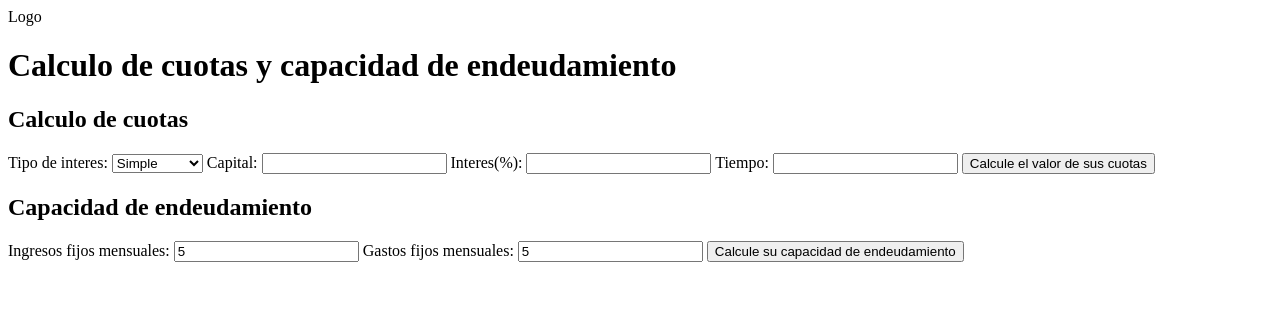
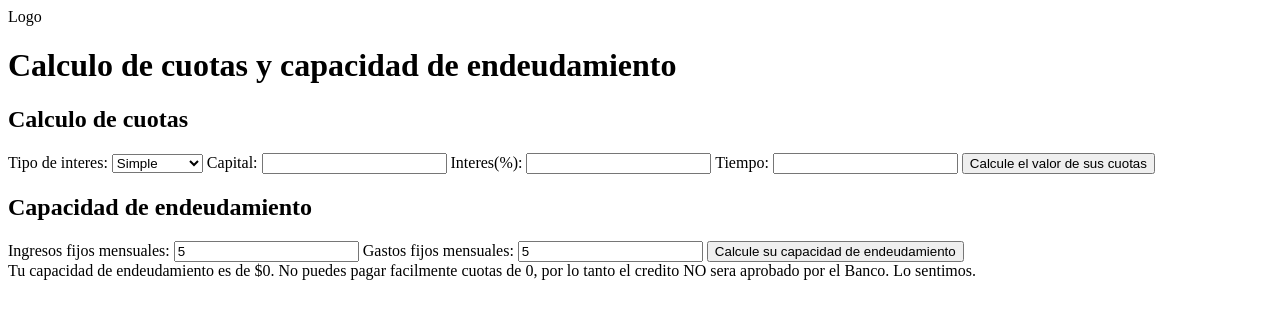
Before and after one commit to ec4m/calculo-de-intereses-y-capacidad-de-endeudamiento, a plain HTML site: page index.html in a window 1280 px wide. Both pictures are taken after typing "5", "5" into the empty fields and a click on the button "Calcule su capacidad de endeudamiento". Drawn offline with Linux system fonts and the light colour scheme.

Commit message:
Cuotas y CE totalmente funcionales, es hora de dar estilos

```diff
--- a/index.html
+++ b/index.html
@@ -71,9 +71,9 @@
                     <input type="number" id="InputGastos">
                 </label>
 
-                <button class="button" type="button">Calcule su capacidad de endeudamiento</button>
+                <button class="button" type="button" onclick="calcularCE()">Calcule su capacidad de endeudamiento</button>
 
-                <article></article>
+                <article id="OutputCE"></article>
             </form>
         </section>
     </main>
--- a/index.js
+++ b/index.js
@@ -1,4 +1,5 @@
 //funciones de utilidad
+let valorCuota = 0;
 //Encontrar el maximo valor de un array
 function maximoValorArray(array) {
     const posicion = array.length - 1;
@@ -70,6 +71,7 @@ function calcularCuotas() {
 
         const resultadoSimple = document.getElementById("OutputCuota");
         resultadoSimple.innerText = `Para sacar un credito por $${capitalValue} a un plazo de ${simple.cuotas} meses y una tasa de interes mensual del ${simple.interes}%, tendras que pagar cuotas de $${simple.valorCuotas}. Para terminar devolviendo un total de $${simple.total}.`;
+        valorCuota = simple.valorCuotas;
 
     } else if (tipoIntValue == "compuesto") {  //calculo de cuotas compuestas
         const compuesto = calcularCuotasInteresCompuesto(capitalValue, interesValue, timeValue);
@@ -77,6 +79,7 @@ function calcularCuotas() {
 
         const resultadoSimple = document.getElementById("OutputCuota");
         resultadoSimple.innerText = `Para sacar un credito por $${capitalValue} a un plazo de ${compuesto.cuotas} meses y una tasa de interes mensual del ${compuesto.interes}%, tendras que pagar cuotas como maximo de ${compuesto.valorMaxCuotas}. Para terminar devolviendo un total de $${compuesto.total}.`;
+        valorCuota = compuesto.valorMaxCuotas;
     } else {
         console.log("Tipo de interes no selecionado");
     }
@@ -85,14 +88,21 @@ function calcularCuotas() {
 
 //Capacidad de endeudamiento
 
-function calcularCE(ingresos, gastos, cuota) {
+function calcularCE() {
 
-    const CE = (ingresos - gastos) * 0.35;
+    const ingresos = document.getElementById("InputIngresos");
+    const ingresosValue = ingresos.value;
+    const gastos = document.getElementById("InputGastos");
+    const gastosValue = gastos.value;
 
-    if (cuota < CE) {
-        console.log(`Tu capacidad de endeudamiento es de $${CE}, por lo tanto el credito SI sera aceptado por el Banco.`)
+    const CE = (ingresosValue - gastosValue) * 0.35;
+
+    const resultadoCE = document.getElementById("OutputCE");
+
+    if (valorCuota < CE) {
+        resultadoCE.innerText = `Tu capacidad de endeudamiento es de $${CE}. Puedes pagar facilmente cuotas de ${valorCuota}, por lo tanto el credito SI sera aceptado por el Banco.`;
     } else {
-        console.log(`Tu capacidad de endeudamiento es de $${CE}, por lo tanto el credito NO sera aprobado por el Banco. Lo sentimos.`)
+        resultadoCE.innerText = `Tu capacidad de endeudamiento es de $${CE}. No puedes pagar facilmente cuotas de ${valorCuota}, por lo tanto el credito NO sera aprobado por el Banco. Lo sentimos.`
     }
 
 }
```
